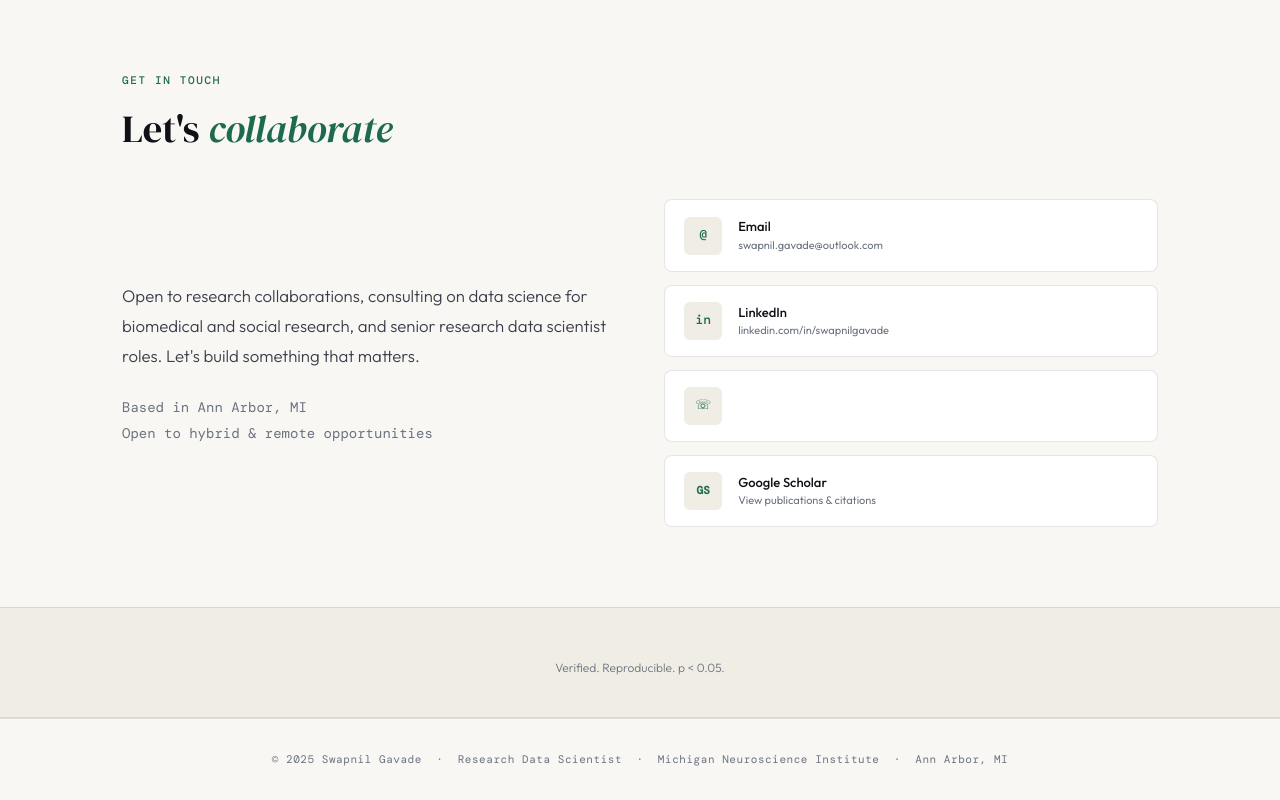
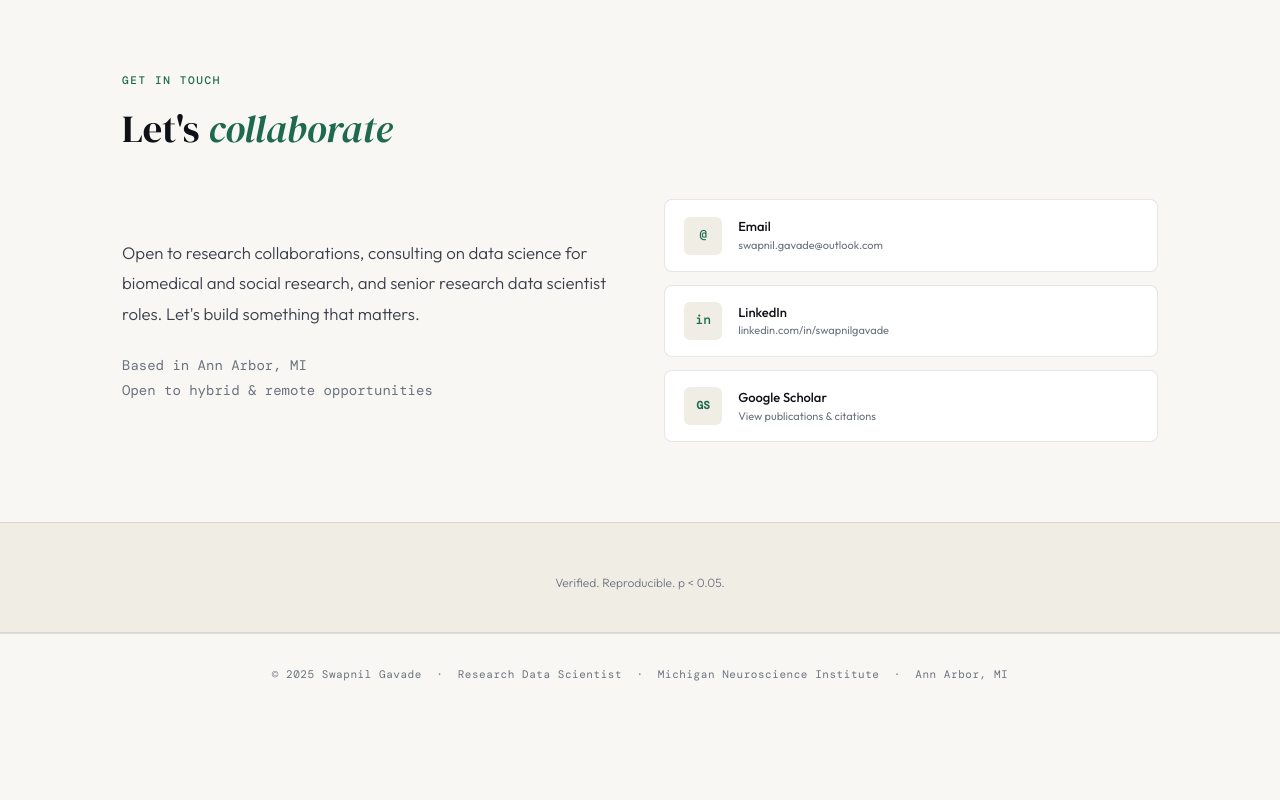
Before and after one commit to sgavade1992/swapnilgavade, a plain HTML site: page index.html in a window 1280 px wide. Shown: the part 6147-6947 px from the top of the page. After the commit the page ends 6863 px from the top, so only its background shows below. Drawn offline with nearby package versions, Linux system fonts and the light colour scheme.

Commit message:
Remove telephone contact link from index.html
Removed telephone contact link from the page.

```diff
--- a/index.html
+++ b/index.html
@@ -820,10 +820,7 @@ document.addEventListener('keydown', function(e){ if(e.key==='Escape') closeModa
             <div class="contact-link-sub">linkedin.com/in/swapnilgavade</div>
           </div>
         </a>
-        <a href="tel:3129185286" class="contact-link">
-          <div class="contact-link-icon">☏</div>
 
-        </a>
         <a href="https://scholar.google.com/citations?user=DrnIECIAAAAJ&hl=en" class="contact-link" target="_blank" rel="noopener">
           <div class="contact-link-icon" style="font-size:11px;font-weight:700">GS</div>
           <div>
```
